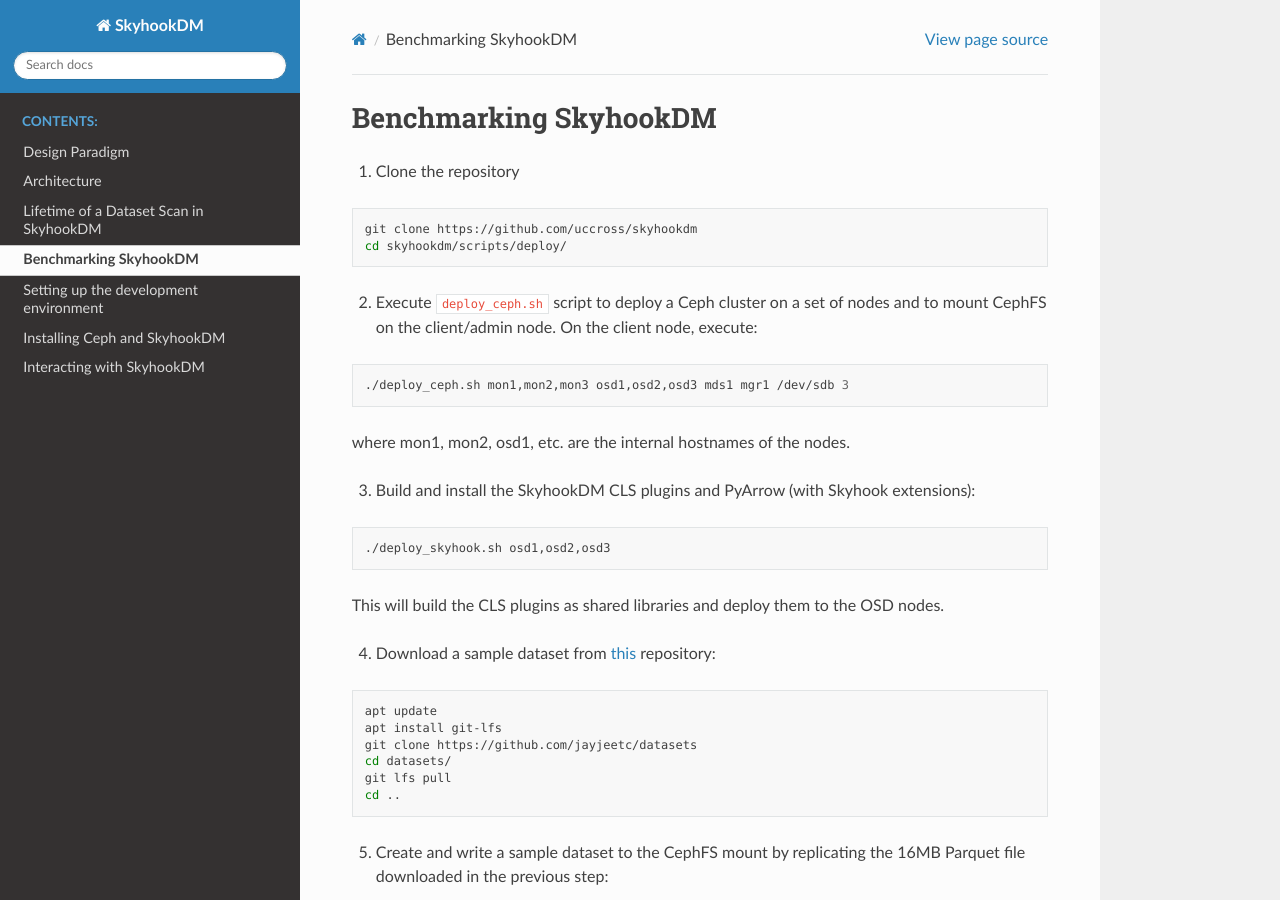
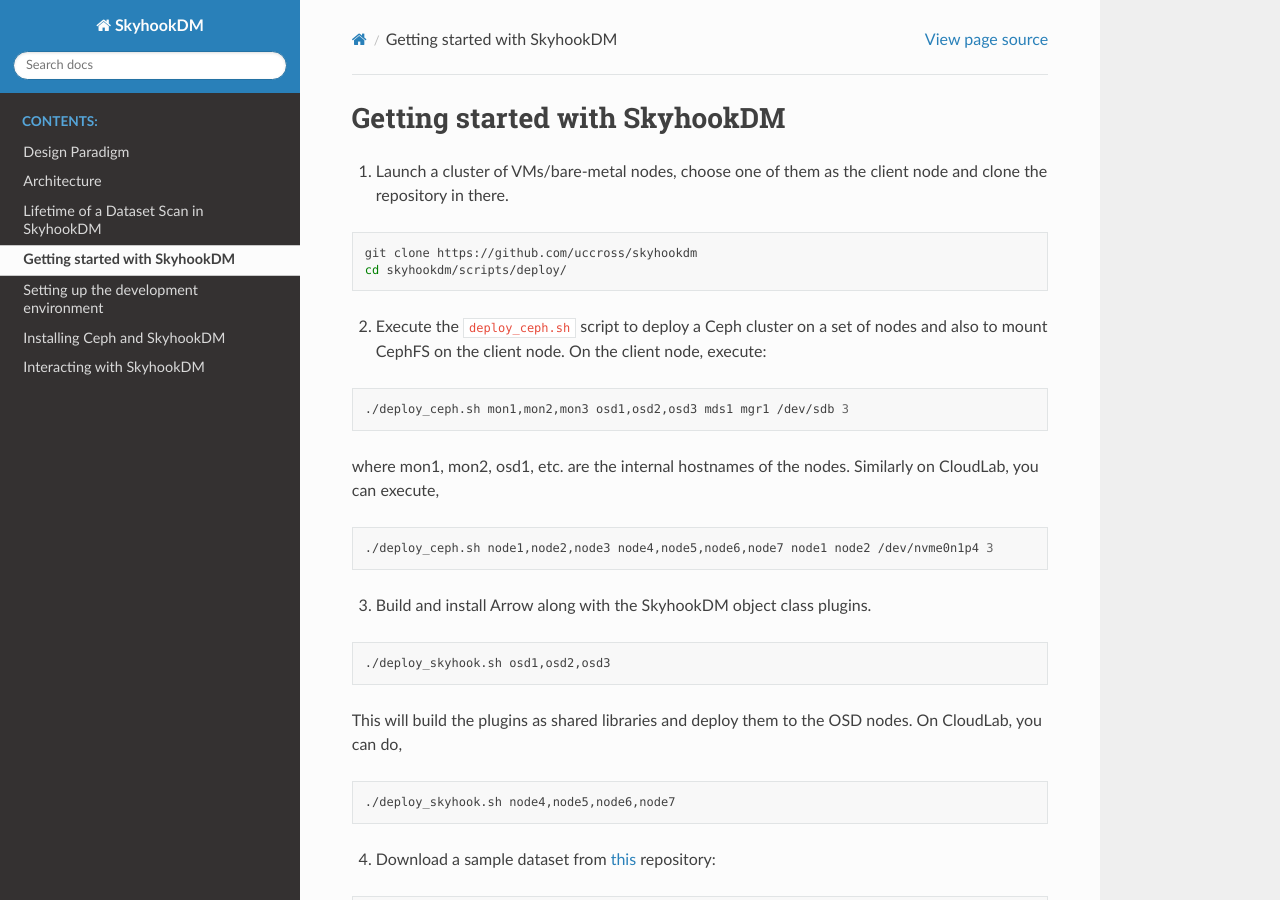
Before and after one commit to uccross/skyhookdm, a Sphinx documentation site: the page built from docs/source/benchmarking.md, in a window 1280 px wide and 900 px high. Built offline with Sphinx 7.4.7 and the Read the Docs theme 2.0.0, drawn with Linux system fonts in a browser that asks for light colours.

Commit message:
Update benchmarking.md

`````diff
--- a/docs/source/benchmarking.md
+++ b/docs/source/benchmarking.md
@@ -1,43 +1,32 @@
-<!---
-  Licensed to the Apache Software Foundation (ASF) under one
-  or more contributor license agreements.  See the NOTICE file
-  distributed with this work for additional information
-  regarding copyright ownership.  The ASF licenses this file
-  to you under the Apache License, Version 2.0 (the
-  "License"); you may not use this file except in compliance
-  with the License.  You may obtain a copy of the License at
+## Getting started with SkyhookDM
 
-    http://www.apache.org/licenses/LICENSE-2.0
-
-  Unless required by applicable law or agreed to in writing,
-  software distributed under the License is distributed on an
-  "AS IS" BASIS, WITHOUT WARRANTIES OR CONDITIONS OF ANY
-  KIND, either express or implied.  See the License for the
-  specific language governing permissions and limitations
-  under the License.
--->
-
-# Benchmarking SkyhookDM
-
-1. Clone the repository
+1. Launch a cluster of VMs/bare-metal nodes, choose one of them as the client node and clone the repository in there.
 ```bash
 git clone https://github.com/uccross/skyhookdm
 cd skyhookdm/scripts/deploy/
 ```
 
-2. Execute `deploy_ceph.sh` script to deploy a Ceph cluster on a set of nodes and to mount CephFS on the client/admin node. On the client node, execute:
+2. Execute the `deploy_ceph.sh` script to deploy a Ceph cluster on a set of nodes and also to mount CephFS on the client node. On the client node, execute:
 
 ```bash
 ./deploy_ceph.sh mon1,mon2,mon3 osd1,osd2,osd3 mds1 mgr1 /dev/sdb 3
 ```
-where mon1, mon2, osd1, etc. are the internal hostnames of the nodes.
+where mon1, mon2, osd1, etc. are the internal hostnames of the nodes. Similarly on CloudLab, you can execute,
 
-3. Build and install the SkyhookDM CLS plugins and PyArrow (with Skyhook extensions):
+```bash
+./deploy_ceph.sh node1,node2,node3 node4,node5,node6,node7 node1 node2 /dev/nvme0n1p4 3
+```
+
+3. Build and install Arrow along with the SkyhookDM object class plugins.
 
 ```bash
 ./deploy_skyhook.sh osd1,osd2,osd3
 ```
-This will build the CLS plugins as shared libraries and deploy them to the OSD nodes.
+This will build the plugins as shared libraries and deploy them to the OSD nodes. On CloudLab, you can do,
+
+```bash
+./deploy_skyhook.sh node4,node5,node6,node7
+````
 
 4. Download a sample dataset from [this](https://github.com/jayjeetc/datasets) repository:
 
`````
